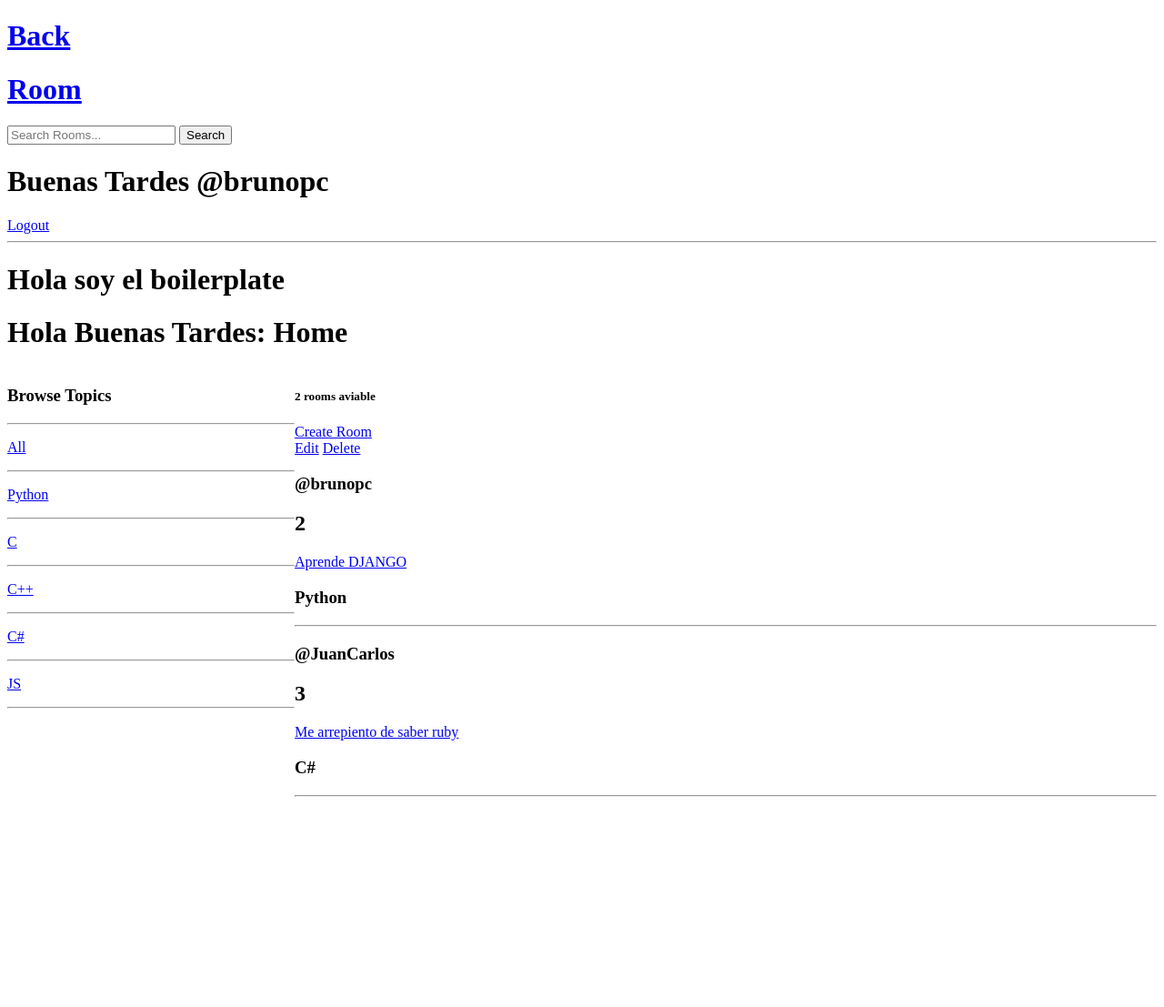
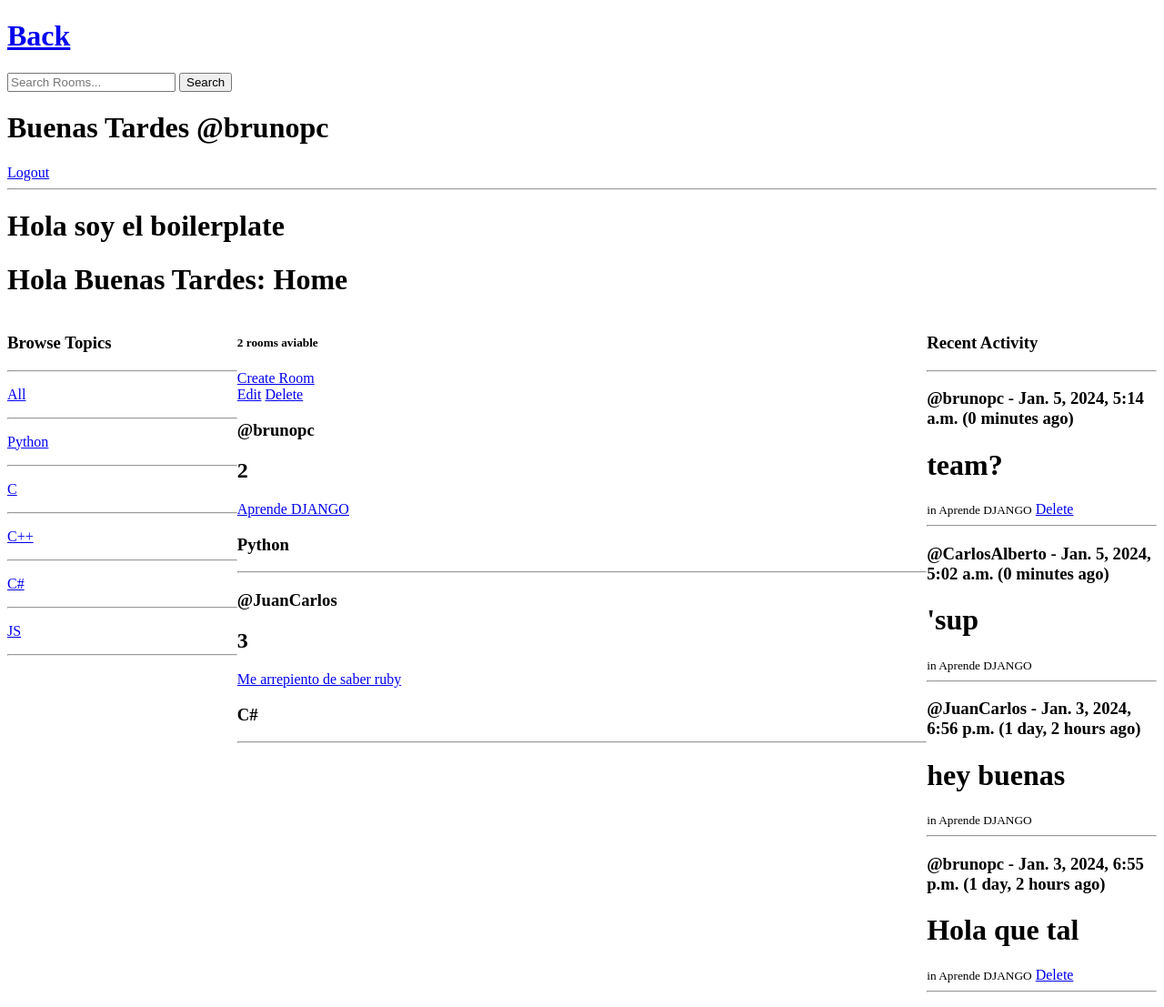
Before and after one commit to BMQuiroga/django, a Django app: page / in a window 1280 px wide. Shown: the whole page at 91% size. Before the commit the page ends 876 px from the top, so only its background shows below. Run offline with Django 5.2, Linux system fonts and the light colour scheme; a user stored in the database is signed in; data comes from the database, SQL or seed files in the repository.

Commit message:
feed
337

```diff
--- a/storybud/baseline/models.py
+++ b/storybud/baseline/models.py
@@ -32,5 +32,8 @@ class Message(models.Model):
     updated = models.DateTimeField(auto_now=True)
     created = models.DateTimeField(auto_now_add=True)
 
+    class Meta:
+        ordering = ['-updated', '-created'] #como se muestran los rooms en la pagina principal
+
     def __str__(self):
         return self.body[0:50]
--- a/storybud/baseline/templates/baseline/home.html
+++ b/storybud/baseline/templates/baseline/home.html
@@ -5,7 +5,7 @@
 <style>
     .home-container {
         display: grid;
-        grid-template-columns: 1fr 3fr;
+        grid-template-columns: 1fr 3fr 1fr;
     }
 </style>
 
@@ -44,6 +44,7 @@
                 <p><a href="{% url 'room' room.id %}">{{room.name}}</a></p>
                 <h3>{{room.topic.name}}</h3>
                 <hr>
+                </div>
 
             {%endfor%}
         </div>
@@ -51,6 +52,26 @@
 
     </div>
 
+    <div>
+        <h3>Recent Activity</h3>
+        <hr>
+
+            {% for m in room_messages %}
+                <div>
+                    <h3>@{{m.user.username}} - {{m.created}} ({{m.created|timesince}} ago)</h3>
+
+                    <h1>{{m.body}}</h1>
+                    <small>in {{m.room}}</small>
+
+                    {% if request.user == m.user %}
+                    <a href="{% url 'delete-msg' m.id %}">Delete</a>
+                    {% endif %}
+                    <hr>
+                </div>
+            {% endfor %}
+
+    </div>
+
 
 </div>
 
--- a/storybud/baseline/templates/baseline/room.html
+++ b/storybud/baseline/templates/baseline/room.html
@@ -13,7 +13,7 @@
 </style>
 
 
-<div class="room-container">
+< class="room-container">
 
     <div>
         <h1>{{room.name}}</h1>
@@ -59,6 +59,7 @@
         <hr>
         {% endfor %}
     </div>
+
 </div>
 
 
--- a/storybud/baseline/views.py
+++ b/storybud/baseline/views.py
@@ -32,13 +32,15 @@ def home(request):
     topics = Topic.objects.all()
     rooms_count = rooms.count()
 
+    room_messages = Message.objects.all()#consigue todos los mensajes del room y los ordena por fecha
 
 
-    return render(request, 'baseline/home.html', {'rooms': rooms, 'topics': topics, 'rooms_count': rooms_count})
+
+    return render(request, 'baseline/home.html', {'rooms': rooms, 'topics': topics, 'rooms_count': rooms_count, 'room_messages': room_messages})
 
 def room(request, pk):
     room = Room.objects.get(id=pk)
-    room_messages = room.message_set.all().order_by('-created')#consigue todos los mensajes del room y los ordena por fecha
+    room_messages = room.message_set.all()#consigue todos los mensajes del room y los ordena por fecha
     #notacion: room.message_set.all() es lo mismo que Message.objects.filter(room=room)
 
     if request.method == 'POST':
--- a/storybud/templates/navbar.html
+++ b/storybud/templates/navbar.html
@@ -1,9 +1,5 @@
 <a href="/">
     <h1>Back</h1>
-</a>
-
-<a href="/room">
-    <h1>Room</h1>
 </a>
 
 <form method="get" action="{% url 'home' %}">
```
Also changed, not shown: 2 other files.
